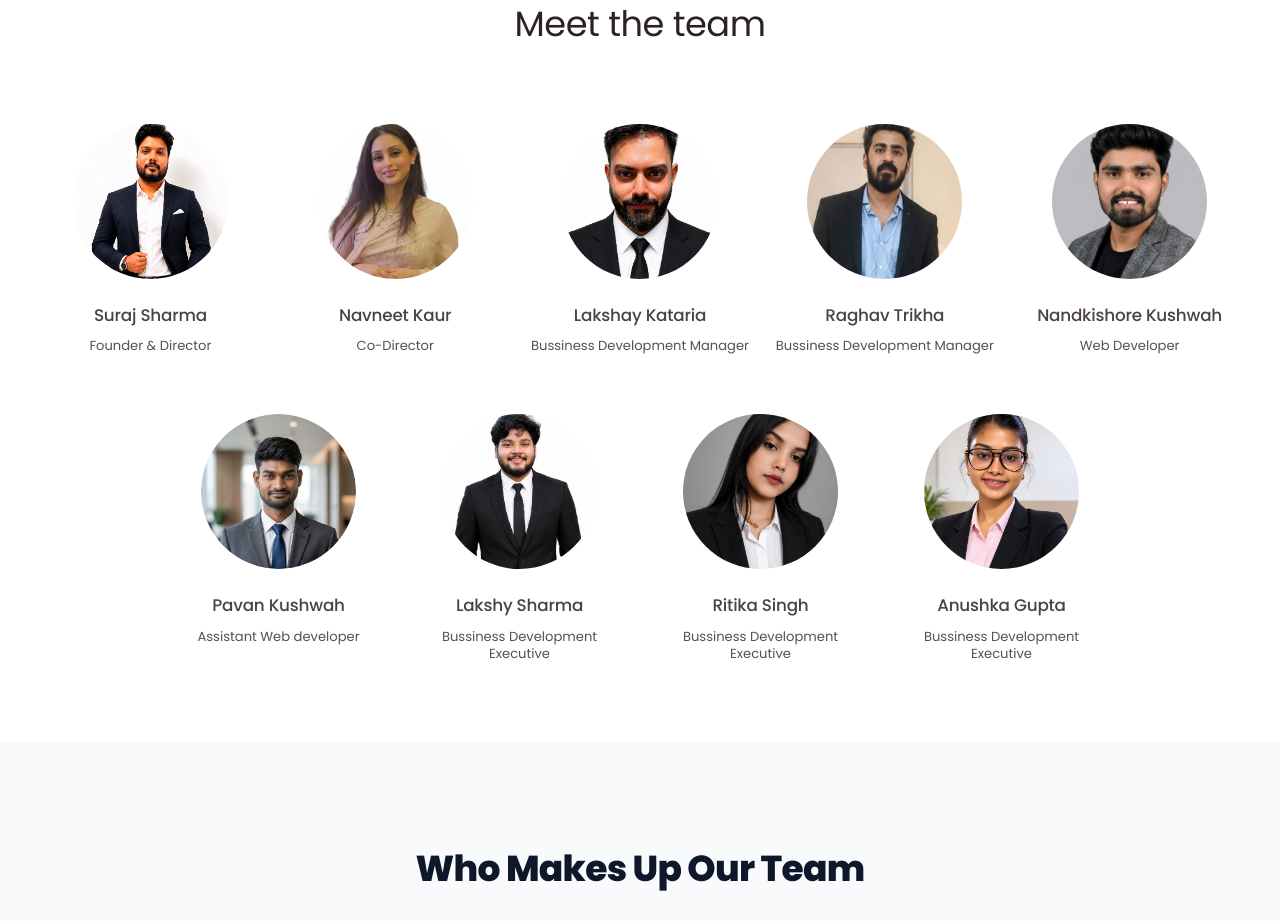
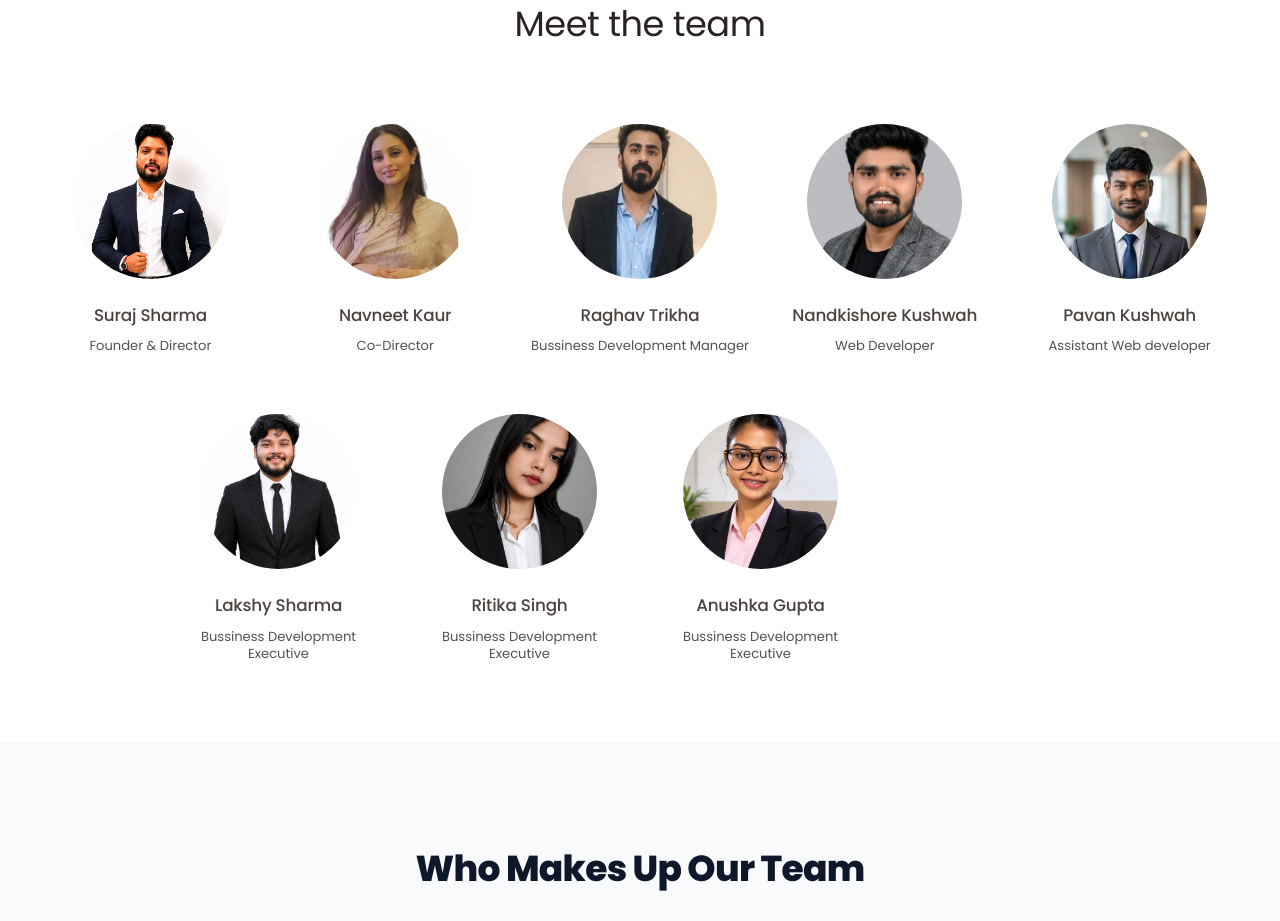
Before and after one commit to NKkushwah/vietworldgate, a React (Vite) app in the folder frontend/: page /ourteam in a window 1280 px wide. Shown: the part 1020-1941 px from the top of the page. Built offline with nearby package versions, Linux system fonts and the light colour scheme.

Commit message:
add googal form and link

```diff
--- a/frontend/src/components/StudyAbroad.jsx
+++ b/frontend/src/components/StudyAbroad.jsx
@@ -105,9 +105,9 @@ export default function StudyAbroad() {
     },
 
     {
-      title: "Upcoming Events",
+      title: "Book Your Appointment",
       icon: <Calendar className="route-icon" />,
-      path:"#",
+      path: "https://docs.google.com/forms/d/e/1FAIpQLSefWVUVnbBT3GSCLjJM9bKP7hymqVhPTHbixEvbltPcJtVbMA/viewform?usp=publish-editor",
      },
 
     {
@@ -139,7 +139,10 @@ export default function StudyAbroad() {
               <span className="purple-highlight">We Can Help!</span>
             </h2>
             <p>Contact us today and our experts will be in touch with you soon.</p>
+
+            <Link to="https://docs.google.com/forms/d/e/1FAIpQLSefWVUVnbBT3GSCLjJM9bKP7hymqVhPTHbixEvbltPcJtVbMA/viewform?usp=publish-editor">
             <button className="btn-primary">Study Abroad?</button>
+            </Link>
           </div>
         </div>
 
--- a/frontend/src/components/StudyAbroadFeatures.jsx
+++ b/frontend/src/components/StudyAbroadFeatures.jsx
@@ -7,26 +7,31 @@ export default function StudyAbroadFeatures() {
   const studentBannerImg =
     "https://images.pexels.com/photos/35444254/pexels-photo-35444254.jpeg";
 
+  // ✅ Single steps array with both `path` and `img`
   const steps = [
     {
       id: 1,
       title: "Study Destination",
+      path: "/CanadaDestination",
       img: "https://images.unsplash.com/photo-1522202176988-66273c2fd55f?auto=format&fit=crop&q=80&w=400"
     },
     {
       id: 2,
       title: "Course Selection",
+      path: "/courseAdvice",
       img: "https://images.unsplash.com/photo-1523240795612-9a054b0db644?auto=format&fit=crop&q=80&w=400"
     },
     {
       id: 3,
       title: "Scholarship Guidance",
+      path: "/Scholarships",
       img: "https://images.unsplash.com/photo-1541339907198-e08756dedf3f?auto=format&fit=crop&q=80&w=400"
     },
     {
       id: 4,
       title: "VISA Process",
-      img: "https://images.unsplash.com/photo-1434030216411-0b793f4b4173?auto=format&fit=crop&q=80&w=400"
+      path: "/visaAssistance",
+      img: "https://images.pexels.com/photos/33497885/pexels-photo-33497885.jpeg"
     }
   ];
 
@@ -82,9 +87,9 @@ export default function StudyAbroadFeatures() {
               <p>Shortlist Universities With Our Course Finder</p>
 
               <Link to="/universitypartner">
-              <button className="btn-shortlist">
-                Shortlist Universities
-              </button>
+                <button className="btn-shortlist">
+                  Shortlist Universities
+                </button>
               </Link>
             </div>
           </div>
@@ -152,12 +157,16 @@ export default function StudyAbroadFeatures() {
           </h2>
         </div>
 
+        {/* ✅ Fixed: clean map block with no stray tags outside */}
         <div className="steps-row">
           {steps.map((step) => (
-            <div key={step.id} className="step-circle-card">
-
+            <Link
+              key={step.id}
+              to={step.path}
+              className="step-circle-card"
+              style={{ textDecoration: "none", color: "inherit" }}
+            >
               <div className="circle-animation-wrapper">
-
                 <svg className="animated-ring-svg" viewBox="0 0 100 100">
                   <circle className="bg-ring" cx="50" cy="50" r="47" />
                   <circle className="fill-ring" cx="50" cy="50" r="47" />
@@ -166,14 +175,12 @@ export default function StudyAbroadFeatures() {
                 <div className="circle-image-inner">
                   <img src={step.img} alt={step.title} />
                 </div>
-
               </div>
 
               <h4 className="step-card-title">
                 {step.title}
               </h4>
-
-            </div>
+            </Link>
           ))}
         </div>
 
@@ -193,7 +200,6 @@ export default function StudyAbroadFeatures() {
         </div>
 
         <div className="benefits-grid">
-
           {benefits.map((benefit, idx) => (
             <div key={idx} className="benefit-horizontal-card">
 
@@ -208,7 +214,6 @@ export default function StudyAbroadFeatures() {
 
             </div>
           ))}
-
         </div>
 
       </section>
--- a/frontend/src/pages/CoursePortal.css
+++ b/frontend/src/pages/CoursePortal.css
@@ -365,7 +365,7 @@ body {
 .no-records { text-align: center; padding: 30px; color: #718096; }
 
 /* ==========================================================================
-   6. MEDIUM VIEWPORTS (TABLETS - تبدیل به ۳ دکمه کنار هم)
+   6. MEDIUM VIEWPORTS
    ========================================================================== */
 @media (min-width: 768px) {
   .portal-container {
--- a/frontend/src/pages/Dashboard.jsx
+++ b/frontend/src/pages/Dashboard.jsx
@@ -2,6 +2,8 @@ import React from "react";
 
 import Navbar from "../components/Navbar";
 import Footer from "../components/Footer";
+import { Link } from "react-router-dom";
+
 
 
 import "./Dashboard.css";
@@ -14,6 +16,7 @@ import StudyAbroadFeatures from "../components/StudyAbroadFeatures";
 import StudyAbroadLayouts from "../components/StudyAbroadLayouts";
 import StudyDestinations from "../components/StudyDestinations";
 import BritishCouncilLogo from "../assets/bclogo.jpg";
+
 
 function Dashboard() {
 
@@ -31,9 +34,9 @@ function Dashboard() {
   src={BritishCouncilLogo}
   alt="British Council"
 />
-
-      <span>Certified by British Council</span>
-
+      <Link to="/Certificate">
+        <span>Certified by British Council</span>
+        </Link>
     </div>
 
   </div>
--- a/frontend/src/pages/OurTeam.jsx
+++ b/frontend/src/pages/OurTeam.jsx
@@ -7,13 +7,10 @@ import NanduIMG from '../assets/team/nandu.png';
 import PawanImg from '../assets/team/pawan.jpeg';
 import Ritika from '../assets/team/ritika.jpeg';
 import Lakhshyasharma from '../assets/team/lkhsharma.png';
-import Lakhsenior from '../assets/team/lakhsenior.JPEG';
 import Raghav from '../assets/team/raghav.jpeg';
 import Anushka from '../assets/team/anushka.jpeg';
 import Navneet from '../assets/team/navneet.png';
 import Suraj from '../assets/team/surajsir.png';
-
-
 
 const teamMembers = [
   {
@@ -26,12 +23,6 @@ const teamMembers = [
     name: 'Navneet Kaur',
     role: 'Co-Director',
     image: Navneet
-   },
-
-  {
-    name: 'Lakshay Kataria',
-    role: 'Bussiness Development Manager',
-    image: Lakhsenior
    },
 
   {
@@ -149,10 +140,6 @@ const OurTeam = () => {
                   planning to provide accurate, transparent, and result-oriented guidance at every stage of the journey.
                 </p>
               </div>
-
-
-
-
               {/* Right Column: Premium Geometric Value Card */}
               <div className="hero-badge-right">
                 <p className="badge-tagline">Result-Oriented Global Guidance</p>
--- a/frontend/src/pages/UKDestination.jsx
+++ b/frontend/src/pages/UKDestination.jsx
@@ -2,7 +2,6 @@ import React, { useState, useEffect } from 'react';
 import './UKDestination.css';
 import Footer from '../components/Footer';
 import Navbar from '../components/Navbar';
-
 
 export default function UKDestination() {
   const [showScrollTop, setShowScrollTop] = useState(false);
@@ -20,7 +19,6 @@ export default function UKDestination() {
 
   return (
     <>
-
 
     <Navbar />
     <div className="global-destination-wrapper">
@@ -169,8 +167,6 @@ export default function UKDestination() {
       <a href={whatsappLink} className="fixed-chat-trigger-bubble" target="_blank" rel="noopener noreferrer">
         <span className="chat-bubble-inner-icon">💬</span>
       </a>
-
-
     </div>
     <Footer />
     </>
```
Also changed, not shown: frontend/src/assets/team/lakhsenior.JPEG (deleted).
